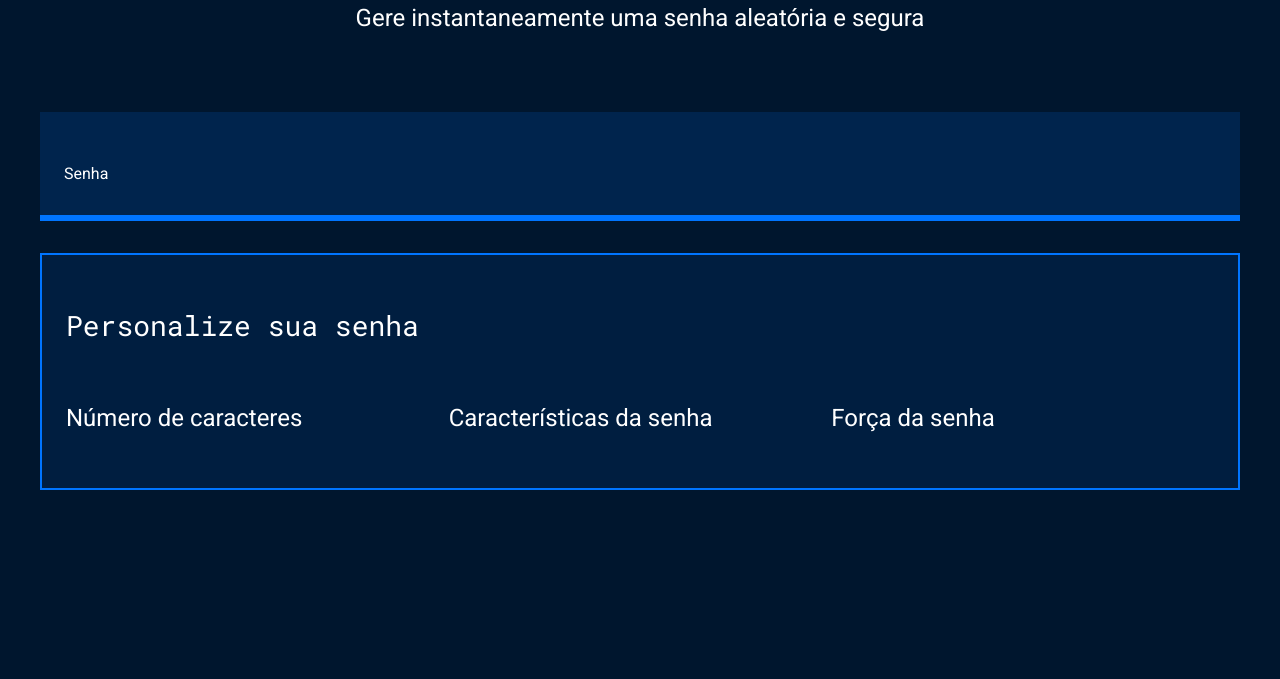
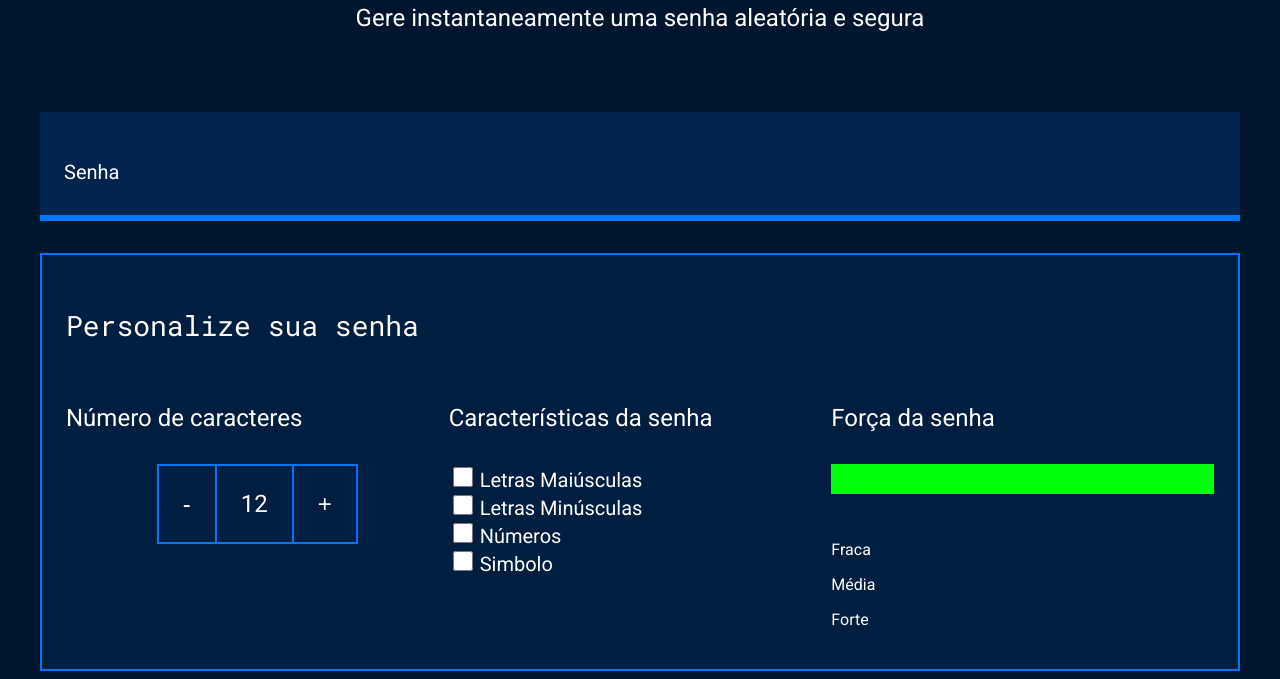
Before and after one commit to diogode/gerador-de-senha, a plain HTML site: page index.html in a window 1280 px wide. Shown: the part 214-893 px from the top of the page. Before the commit the page ends 800 px from the top, so only its background shows below. Drawn offline with Linux system fonts and the light colour scheme.

Commit message:
barra de força

```diff
--- a/index.html
+++ b/index.html
@@ -24,12 +24,48 @@
             <div class="parametro-coluna__senha">
                 <div class="parametro-senha">
                     <h4 class="parametro-senha__titulo">Número de caracteres</h4>
+
+                    <div class="parametro-senha-botoes">
+                        <button class="parametro-senha__botao">-</button>
+                        <p class="parametro-senha__texto">12</p>
+                        <button class="parametro-senha__botao">+</button>
+                    </div>
+
                 </div>
                 <div class="parametro-senha">
                     <h4 class="parametro-senha__titulo">Características da senha</h4>
+
+                    <div class="parametro-senha-checkbox">
+                        <input type="checkbox" name="maiusculo" id="" class="checkbox">
+                        <label for="maiusculo">Letras Maiúsculas</label>
+                    </div>
+
+                     <div class="parametro-senha-checkbox">
+                        <input type="checkbox" name="minusculo" id="" class="checkbox">
+                        <label for="minusculo">Letras Minúsculas</label>
+                    </div>
+
+                    <div class="parametro-senha-checkbox">
+                        <input type="checkbox" name="numero" id="" class="checkbox">
+                        <label for="numero">Números</label>
+                    </div>
+
+                    <div class="parametro-senha-checkbox">
+                        <input type="checkbox" name="simbolo" id="" class="checkbox">
+                        <label for="símbolo">Simbolo</label>
+                    </div>
+
+
                 </div>
                 <div class="parametro-senha">
                     <h4 class="parametro-senha__titulo">Força da senha</h4>
+
+                    <div class="barra"></div>
+                    <div class="forca forte"></div>
+                    <div class="paremtro-senha-textos"></div>
+                    <p>Fraca </p>
+                    <p>Média</p>
+                    <p>Forte</p>
                 </div>
             </div>
         </div>
--- a/style.css
+++ b/style.css
@@ -5,6 +5,7 @@
     --cor-de-fundo: #00162E;
     --fundo-senha: #00244D;
     --fundo-texto: #001E40;
+    --fundo-botao: #ee6565;
     --borda: #0075FF;
     --roboto: 'Roboto', sans-serif;
     --roboto-mono: 'Roboto Mono', monospace;
@@ -85,6 +86,71 @@ body{
     margin: 0 auto;
 }
 
+.parametro-senha-botoes{
+    display: flex;
+    justify-content: center;
+}
+
+.parametro-senha__botao{
+    background-color: var(--fundo-texto);
+    color: var(--branco);
+    border: 2px solid var(--borda);
+    padding: 24px;
+    font-size: 24px;
+    cursor: pointer;
+}
+
+.parametro-senha__texto{
+    padding: 24px;
+    border-top: 2px solid var(--borda);
+    border-bottom: 2px solid var(--borda);
+    font-size: 24px;
+    margin: 0;
+}
+
+label{
+    font-size: 20px;
+}
+
+.checkbox{
+    width: 20px;
+    height: 20px;
+    cursor: pointer;
+}
+
+.barra{
+    background-color: rgb(255, 255, 255);
+    height: 30px;
+    width: 100%;
+}
+
+.forca{
+    height: 30px;
+    position: relative;
+    bottom: 30px;
+}
+
+.fraca{
+    width: 33%;
+    background-color: rgb(255, 0, 0);
+
+}
+
+.media{
+    width: 66%;
+    background-color: rgb(255, 238, 0);
+}
+
+.forte{
+    width: 100%;
+    background-color: rgb(0, 255, 13);
+}
+
+.parametro-senha-textos{
+    display: flex;
+    justify-content; space-between;
+}
+
 @media screen and (min-width: 768px) {
     .parametro-coluna__senha{
         flex-direction: row;
```
Also changed, not shown: main.js (added).
